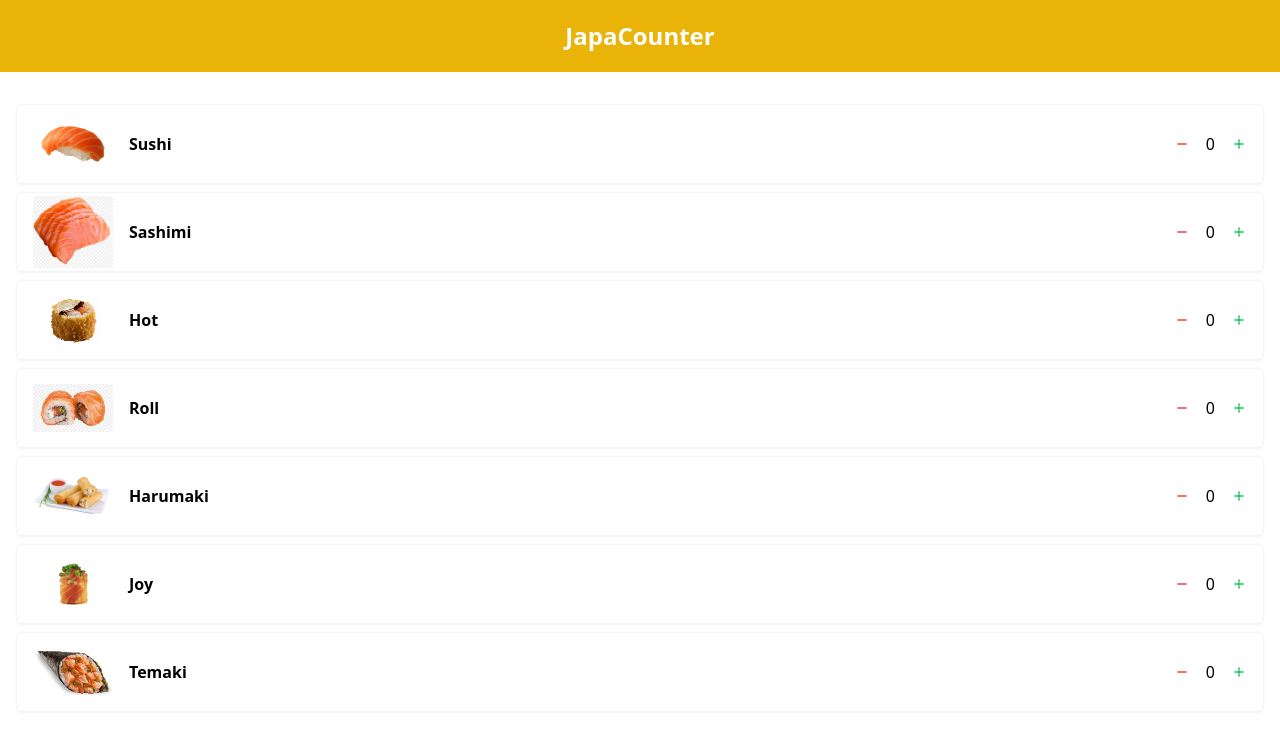
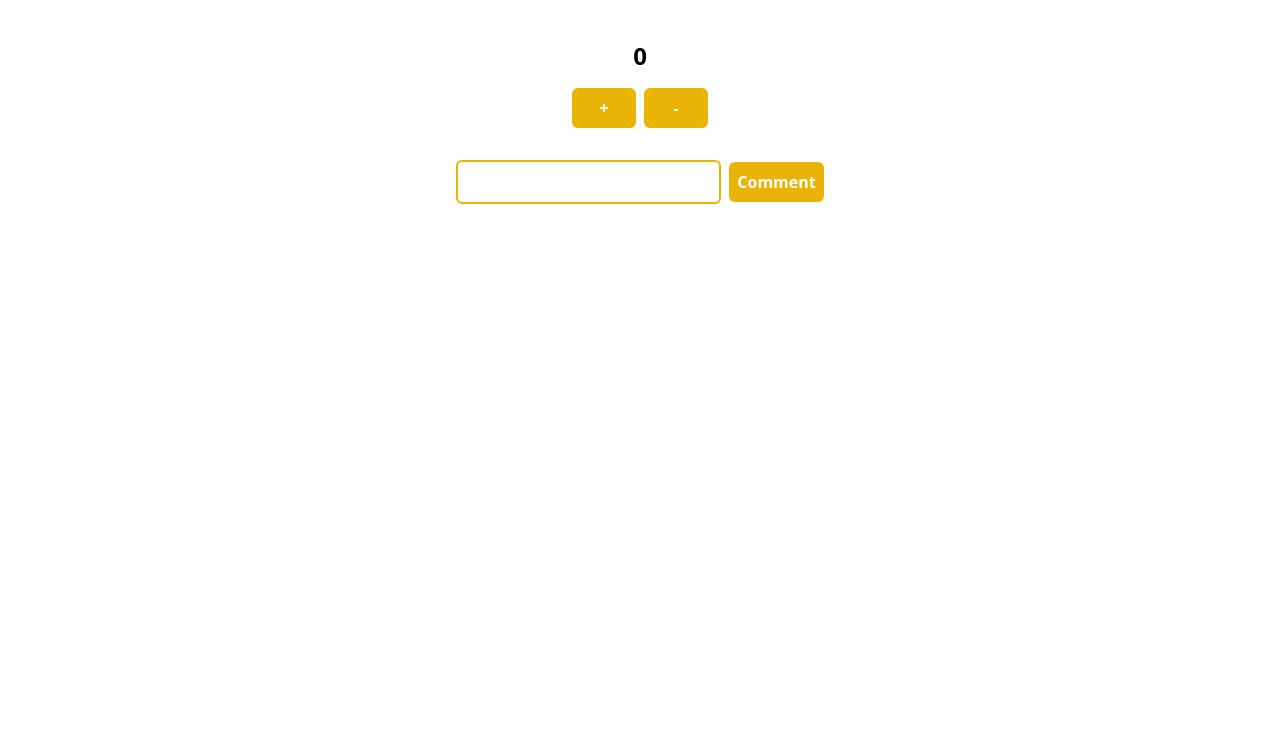
Before and after one commit to yagoramires/FoodCounter, a React (Vite) app: page / in a window 1280 px wide. Shown: the top 734 px of the page. Built offline with nearby package versions, Linux system fonts and the light colour scheme.

Commit message:
treinando redux

```diff
--- a/src/App.jsx
+++ b/src/App.jsx
@@ -1,29 +1,75 @@
-import { useEffect, useState } from 'react';
-import { foods } from '../database';
-import FoodCard from './components/FoodCard';
+import { useDispatch, useSelector } from 'react-redux';
+import { addCounter, subCounter } from './store/modules/counter/actions';
+import { addCommentThunk } from './store/modules/user/thunks';
+import { useState } from 'react';
 
 function App() {
-  const [quantity, setQuantity] = useState([]);
+  const counter = useSelector((state) => state.counter);
+  const { comments } = useSelector((state) => state.user);
+  const [newComment, setNewComment] = useState('');
 
-  useEffect(() => {
-    const quantityArray = [];
+  const dispatch = useDispatch();
 
-    foods.forEach((food) => quantityArray.push({ ...food, quantity: 0 }));
+  const sum = () => {
+    dispatch(addCounter());
+  };
 
-    setQuantity(quantityArray);
-  }, []);
+  const sub = () => {
+    dispatch(subCounter());
+  };
 
-  console.log(quantity);
+  const handleAddComment = (e) => {
+    e.preventDefault();
+    dispatch(addCommentThunk(newComment));
+
+    setNewComment('');
+  };
 
   return (
     <div className='App'>
-      <h1 className='text-2xl font-bold w-full text-center bg-yellow-500 text-white py-5'>
+      {/* <h1 className='text-2xl font-bold w-full text-center bg-yellow-500 text-white py-5'>
         JapaCounter
+      </h1> */}
+
+      <h1 className='text-2xl font-bold w-full text-center px-4 pt-10'>
+        {counter}
       </h1>
 
+      <div className='flex  justify-center items-center p-4 gap-2'>
+        <button
+          className='font-bold rounded-md w-16 text-white p-2 bg-yellow-500'
+          onClick={sum}
+        >
+          +
+        </button>
+        <button
+          className='font-bold rounded-md w-16 text-white p-2 bg-yellow-500'
+          onClick={sub}
+        >
+          -
+        </button>
+      </div>
+
+      <form className='flex  justify-center items-center p-4 gap-2'>
+        <input
+          className='font-bold rounded-md  p-2 border-yellow-500 border-2'
+          type='text'
+          value={newComment}
+          onChange={(e) => setNewComment(e.target.value)}
+        />
+        <button
+          type='submit'
+          className='font-bold rounded-md  text-white p-2 bg-yellow-500'
+          onClick={handleAddComment}
+        >
+          Comment
+        </button>
+      </form>
+
       <ul className='flex flex-col gap-2 px-4 mt-8'>
-        {foods?.map((food, i) => (
-          <FoodCard key={i} food={food} quantity={0} />
+        {comments?.map((comment, i) => (
+          // <FoodCard key={i} food={food} quantity={0} />
+          <p key={i}>{comment}</p>
         ))}
       </ul>
     </div>
--- a/src/components/FoodCard.jsx
+++ b/src/components/FoodCard.jsx
@@ -1,20 +1,20 @@
 /* eslint-disable react/prop-types */
 import { MdAdd, MdRemove } from 'react-icons/md';
 
-const FoodCard = ({ food, quantity, setQuantity }) => {
+const FoodCard = ({ food }) => {
   const removePiece = () => {};
   const addPiece = () => {};
 
   return (
     <li className='w-full border-[1px] rounded-md border-zinc-100 h-20 shadow-sm flex items-center overflow-hidden justify-between px-4'>
       <div className=' flex items-center gap-4'>
-        <img src={food.image} alt='' className='w-20' />
-        <p className='font-bold'>{food.name}</p>
+        {/* <img src={food.image} alt='' className='w-20' /> */}
+        <p className='font-bold'>{food}</p>
       </div>
 
       <div className=' flex items-center gap-4'>
         <MdRemove className='text-red-500' onClick={removePiece} />
-        <p>{quantity}</p>
+        <p>{0}</p>
         <MdAdd className='text-green-500' onClick={addPiece} />
       </div>
     </li>
--- a/src/main.jsx
+++ b/src/main.jsx
@@ -2,9 +2,13 @@ import React from 'react';
 import ReactDOM from 'react-dom/client';
 import App from './App.jsx';
 import './index.css';
+import { Provider } from 'react-redux';
+import store from './store/index.js';
 
 ReactDOM.createRoot(document.getElementById('root')).render(
   <React.StrictMode>
-    <App />
+    <Provider store={store}>
+      <App />
+    </Provider>
   </React.StrictMode>,
 );
--- /dev/null
+++ b/src/store/index.js
@@ -0,0 +1,14 @@
+import { createStore, combineReducers, applyMiddleware } from 'redux';
+import thunk from 'redux-thunk';
+
+import userReducer from './modules/user/reducer';
+import reducerCounter from './modules/counter/reducer';
+
+const reducers = combineReducers({
+  user: userReducer,
+  counter: reducerCounter,
+});
+
+const store = createStore(reducers, applyMiddleware(thunk));
+
+export default store;
--- /dev/null
+++ b/src/store/modules/counter/actionTypes.js
@@ -0,0 +1,2 @@
+export const COUNTER_ADD = 'COUNTER_ADD';
+export const COUNTER_SUB = 'COUNTER_SUB';
--- /dev/null
+++ b/src/store/modules/counter/actions.js
@@ -0,0 +1,11 @@
+import { COUNTER_ADD, COUNTER_SUB } from './actionTypes';
+
+export const addCounter = () => ({
+  type: COUNTER_ADD,
+  payload: 1,
+});
+
+export const subCounter = () => ({
+  type: COUNTER_SUB,
+  payload: 1,
+});
--- /dev/null
+++ b/src/store/modules/counter/reducer.js
@@ -0,0 +1,19 @@
+/* eslint-disable no-case-declarations */
+import { COUNTER_ADD, COUNTER_SUB } from './actionTypes';
+
+const reducerCounter = (state = 0, action) => {
+  switch (action.type) {
+    case COUNTER_ADD:
+      const add = action.payload;
+      return state + add;
+
+    case COUNTER_SUB:
+      const sub = action.payload;
+      return state - sub;
+
+    default:
+      return state;
+  }
+};
+
+export default reducerCounter;
--- /dev/null
+++ b/src/store/modules/user/actionTypes.js
@@ -0,0 +1 @@
+export const ADD_COMMENT = 'ADD_COMMENT';
--- /dev/null
+++ b/src/store/modules/user/actions.js
@@ -0,0 +1,6 @@
+import { ADD_COMMENT } from './actionTypes';
+
+export const addComment = (updatedUser) => ({
+  type: ADD_COMMENT,
+  updatedUser,
+});
--- /dev/null
+++ b/src/store/modules/user/reducer.js
@@ -0,0 +1,15 @@
+import { ADD_COMMENT } from './actionTypes';
+
+const initialState = { name: 'Yago', comments: [] };
+
+const userReducer = (state = initialState, action) => {
+  switch (action.type) {
+    case ADD_COMMENT:
+      return action.updatedUser;
+
+    default:
+      return state;
+  }
+};
+
+export default userReducer;
--- /dev/null
+++ b/src/store/modules/user/thunks.js
@@ -0,0 +1,15 @@
+import { addComment } from './actions';
+
+export const addCommentThunk = (comment) => {
+  console.log('comment: ' + comment);
+  return (dispatch, getState) => {
+    const { user } = getState();
+    console.log(user);
+
+    const updatedUser = { ...user, comments: [...user.comments, comment] };
+
+    console.log(updatedUser);
+
+    dispatch(addComment(updatedUser));
+  };
+};
```
Also changed, not shown: package.json (+8 -1 lines), 1 other file (tests, documents, lock files or other folders).
